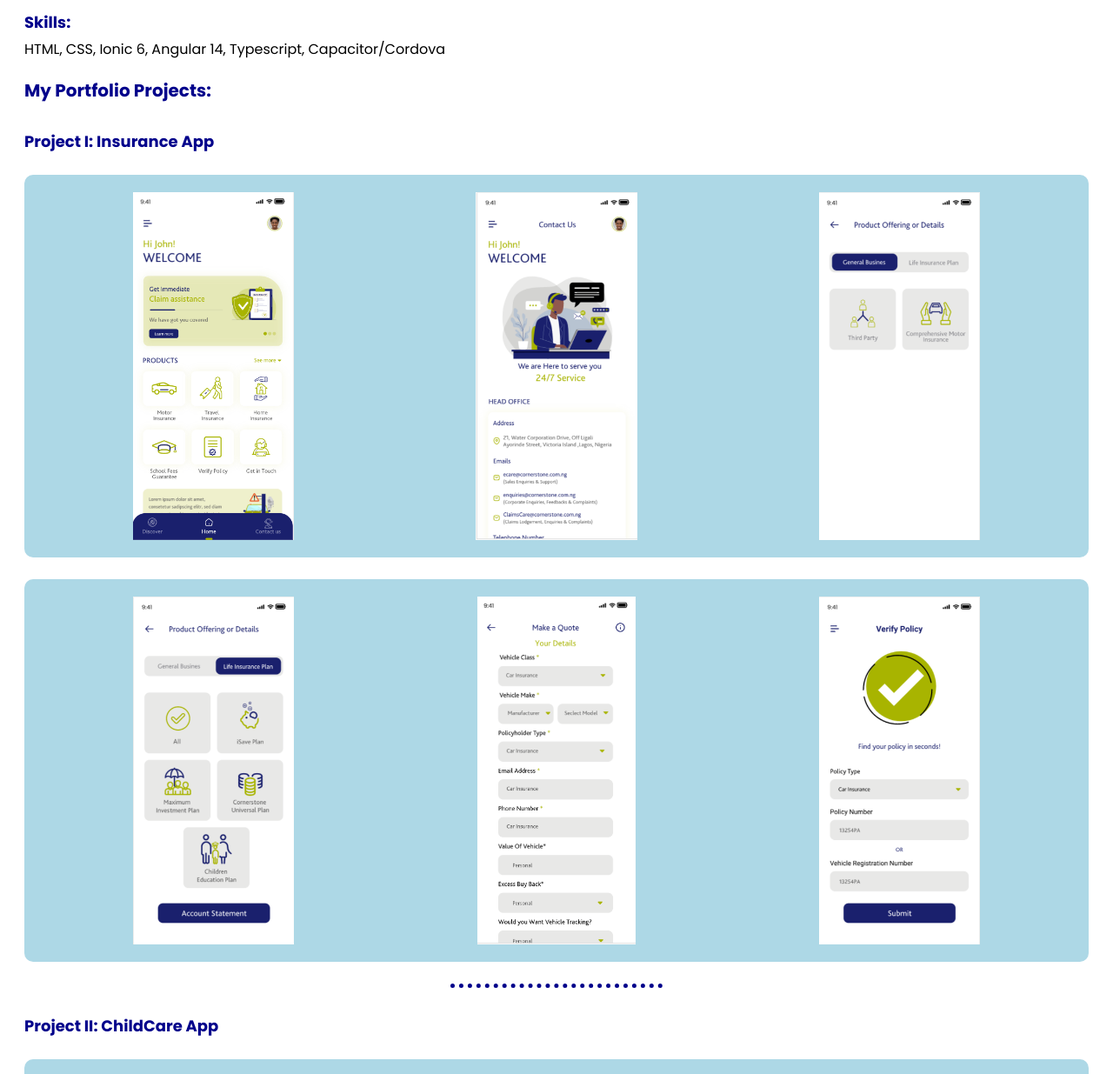
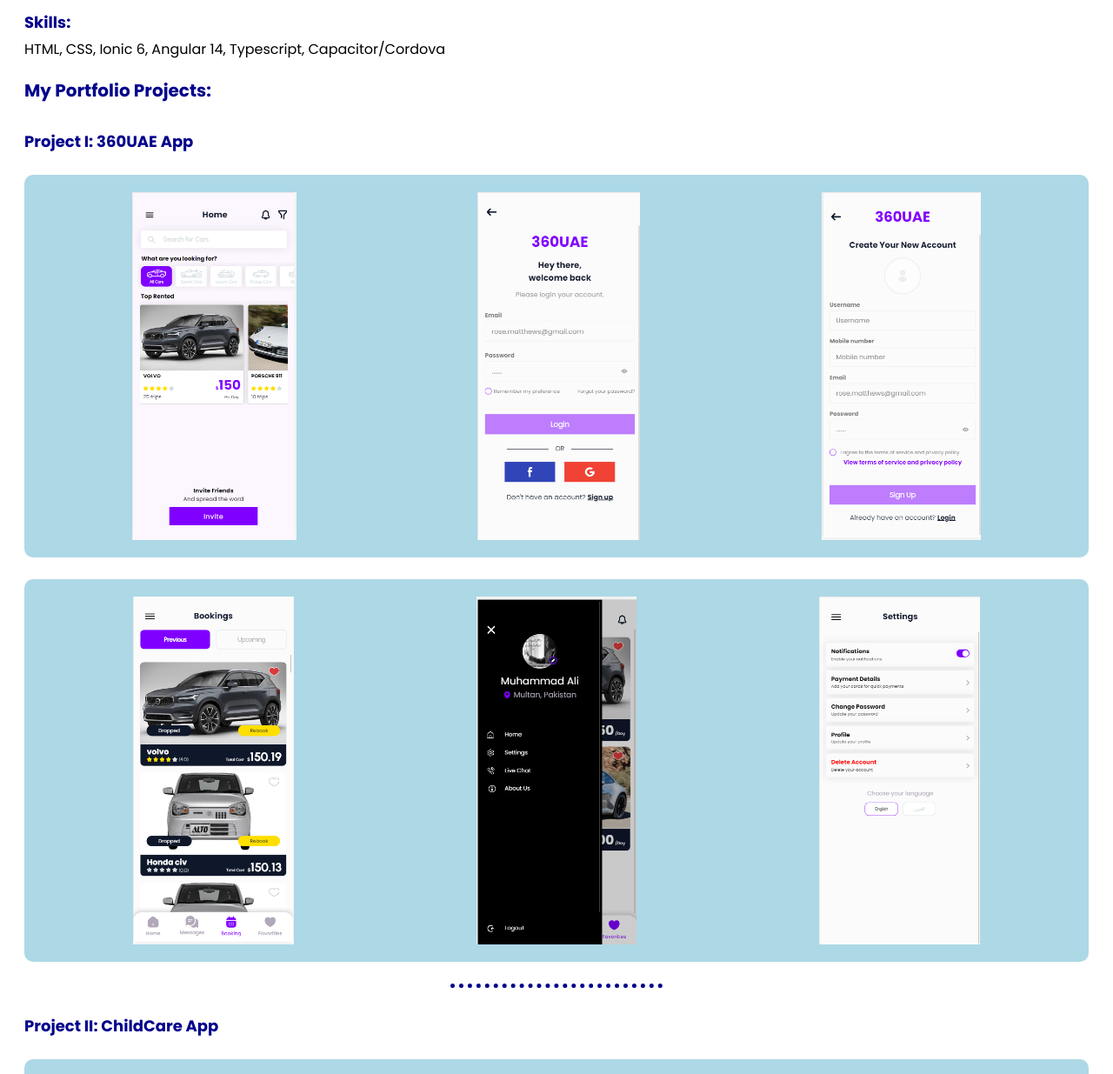
Before and after one commit to Ali-Gharsheen/portfolio_site, a plain HTML site: page index.html in a window 1280 px wide. Shown: the part 451-1686 px from the top of the page at 87% size. Drawn offline with Linux system fonts and the light colour scheme.

Commit message:
Update index.html

```diff
--- a/index.html
+++ b/index.html
@@ -44,19 +44,19 @@
           My Portfolio Projects:
         </div>
         <div class="app_title">
-          Project I: Insurance App
+          Project I: 360UAE App
         </div>
         <div>
           <div class="images_div">
-            <img class="img_height" src="images/ins1.png" alt="">
-            <img class="img_height" src="images/ins2.png" alt="">
-            <img class="img_height" src="images/ins3.png" alt="">
+            <img class="img_height" src="images/uae_one.png" alt="">
+            <img class="img_height" src="images/uae_two.png" alt="">
+            <img class="img_height" src="images/uae_three.png" alt="">
           </div>
 
           <div class="images_div">
-            <img class="img_height" src="images/ins4.png" alt="">
-            <img class="img_height" src="images/ins5.png" alt="">
-            <img class="img_height" src="images/ins6.png" alt="">
+            <img class="img_height" src="images/uae_four.png" alt="">
+            <img class="img_height" src="images/uae_five.png" alt="">
+            <img class="img_height" src="images/uae_six.png" alt="">
           </div>
         </div>
         <hr>
```
